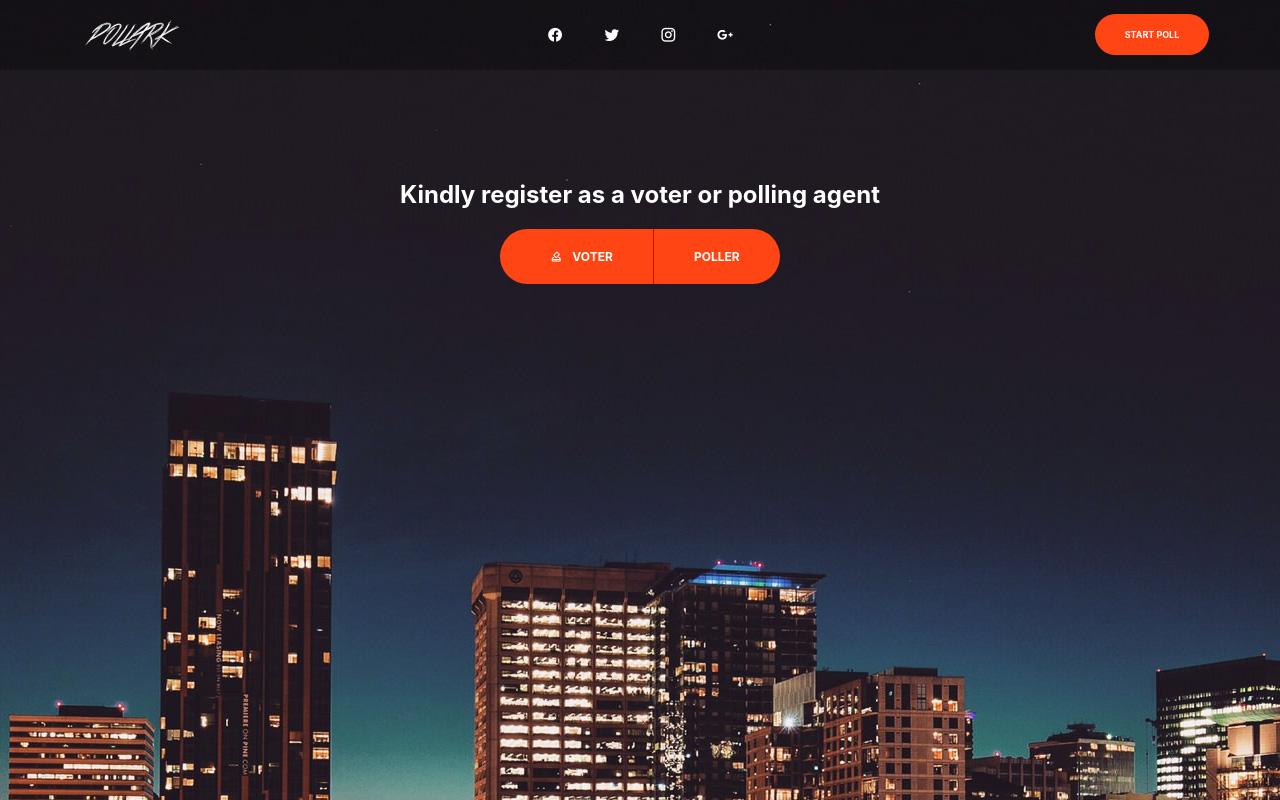
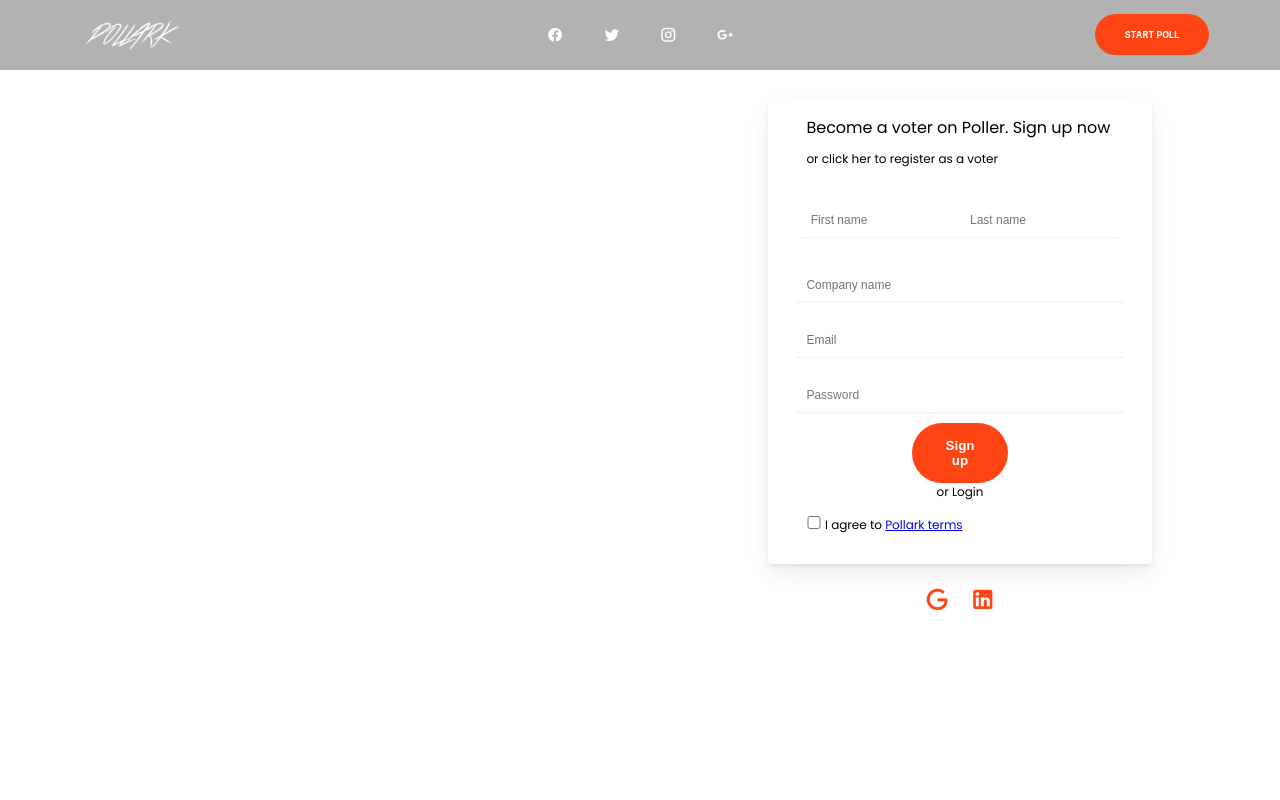
Before and after one commit to codebarz/pollark, a React (Create React App) app in the folder client/: page /signup in a window 1280 px wide. Built offline with nearby package versions, Linux system fonts and the light colour scheme.

Commit message:
Added login link on sign up page

```diff
--- /dev/null
+++ b/client/src/Components/PollerForm/PollerForm.css
@@ -0,0 +1,69 @@
+.pollerForm {
+  background: #fff;
+  border-radius: 4px;
+  margin: 100px auto 10px auto;
+  padding: 10px 0;
+  font-family: 'Poppins', sans-serif;
+  width: 60%;
+  box-shadow: 0 0.46875rem 2.1875rem rgba(4, 9, 20, 0.03),
+    0 0.9375rem 1.40625rem rgba(4, 9, 20, 0.03),
+    0 0.25rem 0.53125rem rgba(4, 9, 20, 0.05),
+    0 0.125rem 0.1875rem rgba(4, 9, 20, 0.03);
+}
+.pollerForm form {
+  margin: 10px auto 10px auto;
+  display: flex;
+  flex-direction: column;
+}
+.pollerForm p,
+.pollerForm span {
+  width: 80%;
+  margin: auto;
+  text-align: left;
+  display: block;
+  padding: 5px 0;
+}
+.pollerForm span {
+  font-size: 12px;
+}
+.pollerForm input {
+  width: 80%;
+  padding: 10px;
+  border: none;
+  border-bottom: 1px solid #efefef;
+  font-size: 12px;
+  outline: none;
+  margin: 10px auto;
+}
+.pollerForm button {
+  padding: 15px 30px;
+  width: 25%;
+  margin: auto;
+  border-radius: 30px;
+  background: #ff4514;
+  border: none;
+  color: #fff;
+  font-weight: bold;
+}
+.pollerForm .half {
+  text-align: center;
+  width: 83%;
+  display: flex;
+  justify-content: space-between;
+  margin: 10px auto;
+}
+.pollerForm .half input {
+  width: 45%;
+}
+.pollerForm form p {
+  font-size: 12px;
+}
+.pollerForm form {
+  font-size: 12px;
+}
+.pollerForm form input[type='checkbox'] {
+  width: 5%;
+}
+.pollerForm form input[type='checkbox']:checked {
+  background-color: #ff4514 !important;
+}
--- a/client/src/Components/PollerForm/index.tsx
+++ b/client/src/Components/PollerForm/index.tsx
@@ -1,7 +1,27 @@
 import React from 'react';
+import './PollerForm.css';
 
-function PollerForm() {
-  return <p>Poller</p>;
+function PollerForm(props: any) {
+  return (
+    <div className="pollerForm">
+      <p>Become a voter on Poller. Sign up now</p>
+      <span>or click her to register as a voter</span>
+      <form>
+        <div className="half">
+          <input type="text" placeholder="First name" />
+
+          <input type="text" placeholder="Last name" />
+        </div>
+        <input type="text" placeholder="Company name" />
+        <input type="email" placeholder="Email" />
+        <input type="password" placeholder="Password" />
+        <button type="submit">Sign up</button> or Login
+        <p>
+          <input type="checkbox" /> I agree to <a href="/#">Pollark terms</a>
+        </p>
+      </form>
+    </div>
+  );
 }
 
 export default PollerForm;
--- /dev/null
+++ b/client/src/Components/SignUp/SignOptions/SignOptions.css
@@ -0,0 +1,9 @@
+.signOptions ul {
+  text-align: center;
+}
+.signOptions ul li {
+  display: inline-block;
+  color: #ff4514;
+  padding: 10px;
+  font-size: 2vw;
+}
--- /dev/null
+++ b/client/src/Components/SignUp/SignOptions/index.tsx
@@ -0,0 +1,19 @@
+import React from 'react';
+import './SignOptions.css';
+
+function SignOptions() {
+  return (
+    <div className="signOptions">
+      <ul>
+        <li>
+          <i className="mdi mdi-google" />
+        </li>
+        <li>
+          <i className="mdi mdi-linkedin" />
+        </li>
+      </ul>
+    </div>
+  );
+}
+
+export default SignOptions;
--- a/client/src/Components/SignUp/SignUp.css
+++ b/client/src/Components/SignUp/SignUp.css
@@ -1,41 +1,12 @@
 .signUpContainer {
   width: 100%;
   height: 100%;
-  background: url('../img/event.jpg') no-repeat fixed;
   background: cover;
+  display: flex;
 }
-.signUpContainer main {
-  position: absolute;
-  top: 20%;
-  width: 100%;
+.asideArea,
+.formArea {
+  flex: 0 0 50%;
 }
-.signUpContainer ul {
-  text-align: center;
+.asideArea {
 }
-.signUpContainer ul li {
-  display: inline-block;
-  padding: 20px 40px;
-  background: #ff4514;
-  color: #fff;
-  font-size: 12px;
-  text-transform: uppercase;
-  font-weight: bold;
-  cursor: pointer;
-}
-.signUpContainer ul li:first-child {
-  border-top-left-radius: 30px;
-  border-bottom-left-radius: 30px;
-  border-right: 1px solid #ce0803;
-}
-.signUpContainer ul li:last-child {
-  border-top-right-radius: 30px;
-  border-bottom-right-radius: 30px;
-}
-.signUpContainer ul li i {
-  font-weight: bold;
-  padding: 0 10px;
-}
-.signUpContainer h1 {
-  padding: 20px;
-  color: #fff;
-}
--- a/client/src/Components/SignUp/index.tsx
+++ b/client/src/Components/SignUp/index.tsx
@@ -1,18 +1,17 @@
 import React from 'react';
+
+import PollerForm from '../PollerForm';
+import SignOptions from '../SignUp/SignOptions';
+
 import './SignUp.css';
 
 function SignUp() {
   return (
     <section className="signUpContainer">
-      <main>
-        <h1>Kindly register as a voter or polling agent</h1>
-        <ul>
-          <li>
-            <i className="mdi mdi-vote-outline" />
-            Voter
-          </li>
-          <li>Poller</li>
-        </ul>
+      <main className="asideArea" />
+      <main className="formArea">
+        <PollerForm />
+        <SignOptions />
       </main>
     </section>
   );
```
Also changed, not shown: client/public/assets/img/lilwayne.png.
